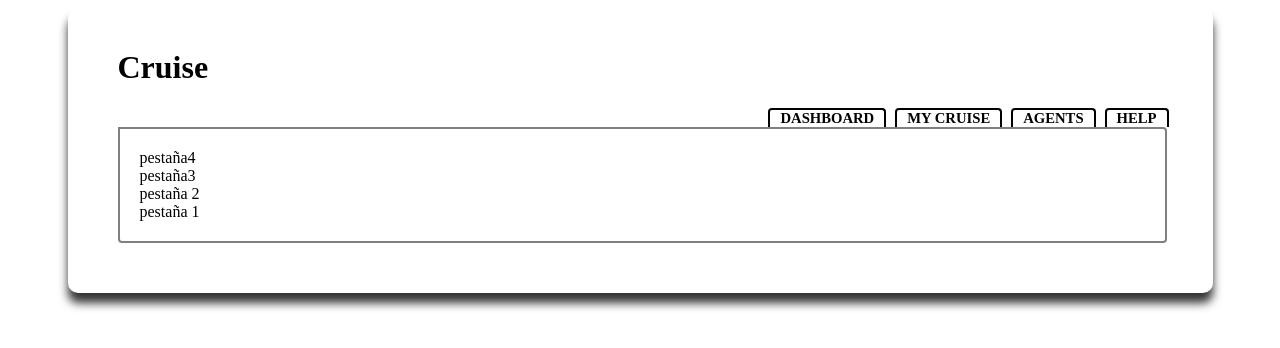
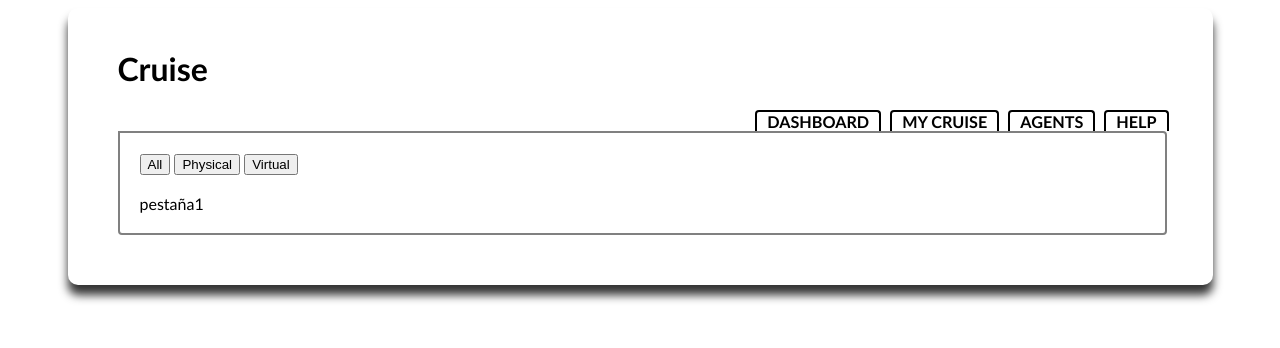
Before and after one commit to lesashley/retoPortafolio, a plain HTML site: page index.html in a window 1280 px wide. Drawn offline with Linux system fonts and the light colour scheme.

Commit message:
Tabs terminados

```diff
--- a/assets/css/style.css
+++ b/assets/css/style.css
@@ -1,3 +1,17 @@
+#zlash1{
+  display: block;
+}
+#zlash2{
+  display: none;
+}
+#zlash3{
+  display: none;
+}
+#zlash4{
+  display: none;
+}
+
+
 body{
   background: white;
 }
@@ -52,16 +66,8 @@ body{
     border: 2px solid gray;
     width: 1025px;
 }
-
-#zlash1{
-  zlash1.style.display: "none";
-}
-#zlash2{
-  zlash2.style.display: "none";
-}
-#zlash3{
-  zlash3.style.display: "none";
-}
-#zlash4{
-  zlash4.style.display: "block";
-}
+/*hr.v{
+  width: 1px;
+  height: 500px;
+  float: right;
+}*/
--- a/index.html
+++ b/index.html
@@ -8,31 +8,42 @@
     <title>Document</title>
   </head>
   <body>
+    <font face="candara">
     <div class="conteiner">
       <div class=""><h1>Cruise</h1></div>
       <div class="" id="lash">
         <ul id="lista">
-          <li id="lash1"><a href="javascript:pestana('zlash1');">HELP</a></li>
-          <li id="lash2"><a href="javascript:pestana('zlash2');">AGENTS</a></li>
-          <li id="lash3"><a href="javascript:pestana('zlash3');">MY CRUISE</a></li>
-          <li id="lash4"><a href="javascript:pestana('zlash4');">DASHBOARD</a></li>
+          <li id="lash1"><a href="javascript:pestana('zlash4');">HELP</a></li>
+          <li id="lash2"><a href="javascript:pestana('zlash3');">AGENTS</a></li>
+          <li id="lash3"><a href="javascript:pestana('zlash2');">MY CRUISE</a></li>
+          <li id="lash4"><a href="javascript:pestana('zlash1');">DASHBOARD</a></li>
         </ul>
       </div>
       <div id="lashConteiner">
         <div id="zlash1" name="pestana">
-          pestaña4
+          <button type="button" name="button" id="all1">All</button>
+          <button type="button" name="button" id="physical1">Physical</button>
+          <button type="button" name="button" id="virtual1">Virtual</button><br><br>
+          pestaña1
         </div>
         <div id="zlash2" name="pestana">
+          <button type="button" name="button" id="all2">All</button>
+          <button type="button" name="button" id="physical2">Physical</button>
+          <button type="button" name="button" id="virtual2">Virtual</button><br><br>
+          pestaña2
+        </div>
+        <div id="zlash3" name="pestana">
+          <button type="button" name="button" id="all3">All</button>
+          <button type="button" name="button" id="physical3">Physical</button>
+          <button type="button" name="button" id="virtual3">Virtual</button><br><br>
           pestaña3
         </div>
-        <div id="zlash3" name="pestana">
-          pestaña 2
-        </div>
         <div id="zlash4" name="pestana">
-          pestaña 1
+          pestaña4
         </div>
       </div>
     </div>
+    </font>
     <script src ="assets/js/app.js"></script>
   </body>
 </html>
```
